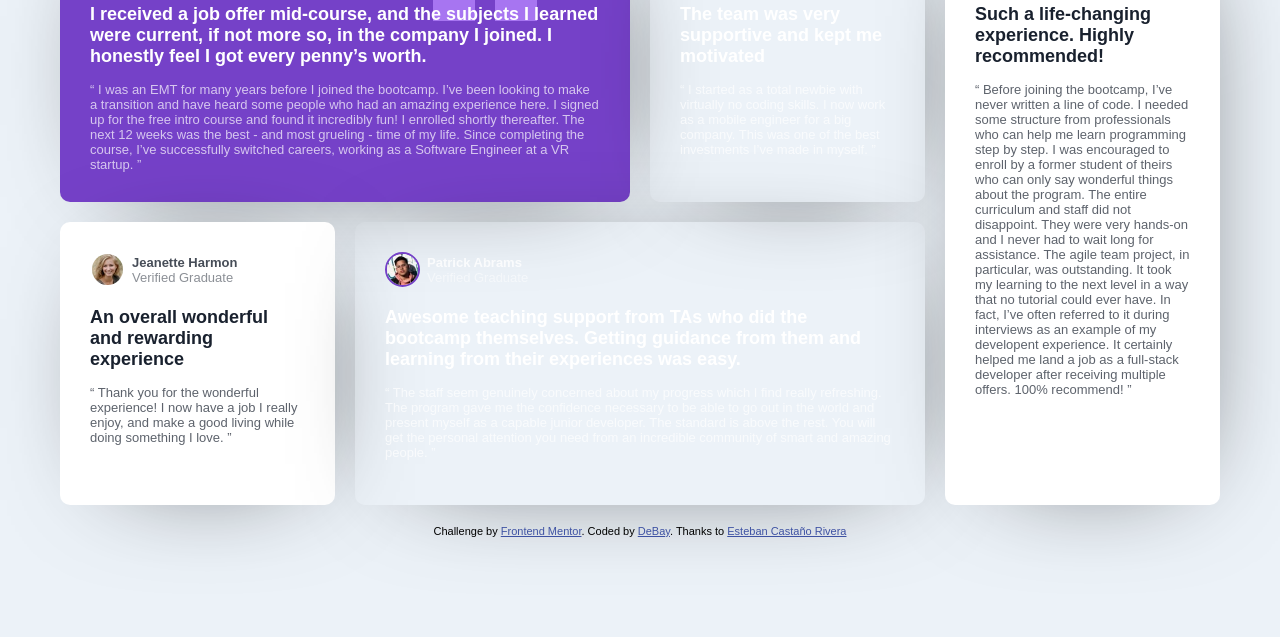
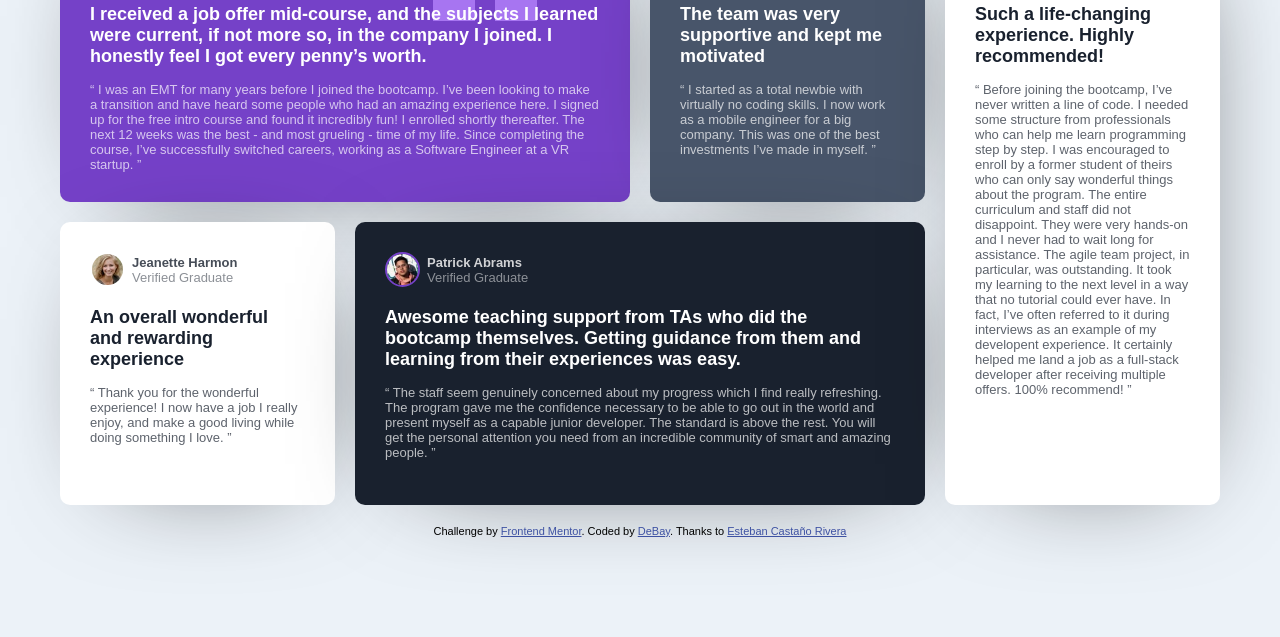
Before and after one commit to adebayus/Testimonials-grid-section-main, a plain HTML site: page index.html in a window 1280 px wide. Shown: the part 201-838 px from the top of the page. Drawn offline with Linux system fonts and the light colour scheme.

Commit message:
fixed change color grid

```diff
--- a/index.css
+++ b/index.css
@@ -153,7 +153,7 @@ body{
 
 
 .item2{
-    background-color:var(--Very-dark-grayish-blue-blue);
+    background-color:var(--Very-dark-grayish-blue);
 
 }
 .item3{
@@ -162,7 +162,7 @@ body{
 .item4{
     grid-column: 2/4;
     grid-row: 2;
-    background-color: var(--Very-dark-blackish-blue-blue);
+    background-color: var(--Very-dark-blackish-blue);
 }
 .item5{
     background-color: var(--White);
```
